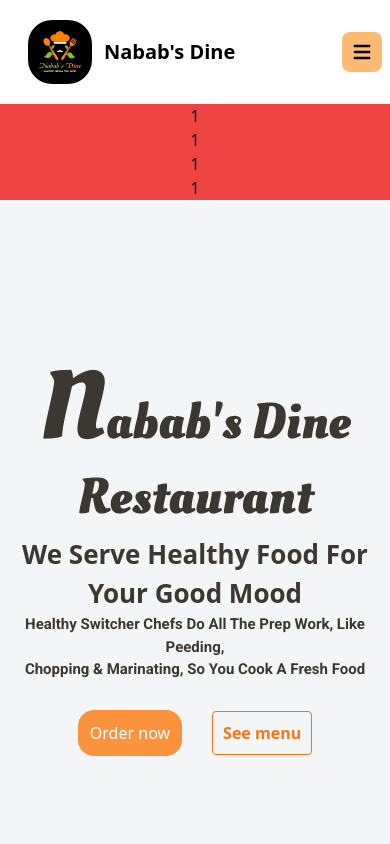
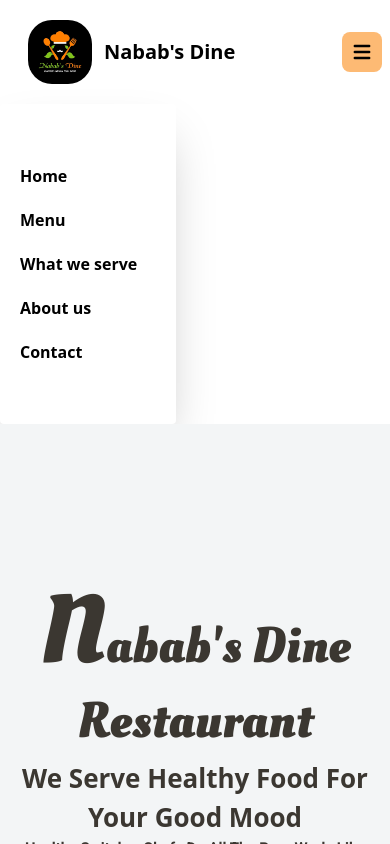
Before and after one commit to ImtiazNayeemShawon/Nabab-s-Dine-Resturant, a React (Vite) app: page / in a window 390 px wide. Both pictures are taken after a click on the button "Open main menu". Shown: the top 844 px of the page. Built offline with nearby package versions, Linux system fonts and the light colour scheme.

Commit message:
Side navbar added

```diff
--- a/src/Components/Navbar.jsx
+++ b/src/Components/Navbar.jsx
@@ -11,9 +11,13 @@
       <nav className="bg-white  px-2 sm:px-4 py-0">
         <div className="container flex flex-wrap items-center justify-between mx-auto">
           <a href="/" className="flex items-center">
-            <img src={Logo} className="h-16 mr-3  rounded-3xl sm:h-12" alt="logo" />
+            <img
+              src={Logo}
+              className="h-16 mr-3  rounded-3xl sm:h-12"
+              alt="logo"
+            />
             <span className="self-center text-xl font-semibold whitespace-nowrap dark:text-gray">
-            Nabab's Dine
+              Nabab's Dine
             </span>
           </a>
           <button
@@ -66,24 +70,43 @@
                 </Link>
               </li>
               <li className="rounded bg-orange-400 p-0 text-slate-100 font-bold">
-                <Link className="block ">
-                  Order now
-                </Link>
+                <Link className="block ">Order now</Link>
               </li>
             </ul>
           </div>
         </div>
       </nav>
-      {open &&
-      <div>
-        <ul className="bg-red-500 shadow-lg text-center">
-          <p>1</p>
-          <p>1</p>
-          <p>1</p>
-          <p>1</p>
-        </ul>
-      </div>
-      }
+      {open && (
+        <div className="shadow-2xl w-44  rounded font-bold py-10 text-center ">
+          <ul className="text-center">
+            <li>
+              <Link onClick={() => setOpen(!open)} to="/" className="block ">
+                Home
+              </Link>
+            </li>
+            <li>
+              <Link onClick={() => setOpen(!open)} className="block ">
+                Menu
+              </Link>
+            </li>
+            <li>
+              <Link onClick={() => setOpen(!open)} className="block ">
+                What we serve
+              </Link>
+            </li>
+            <li>
+              <Link onClick={() => setOpen(!open)} className="block">
+                About us
+              </Link>
+            </li>
+            <li>
+              <Link onClick={() => setOpen(!open)} className="block ">
+                Contact
+              </Link>
+            </li>
+          </ul>
+        </div>
+      )}
     </div>
   );
 }
```
